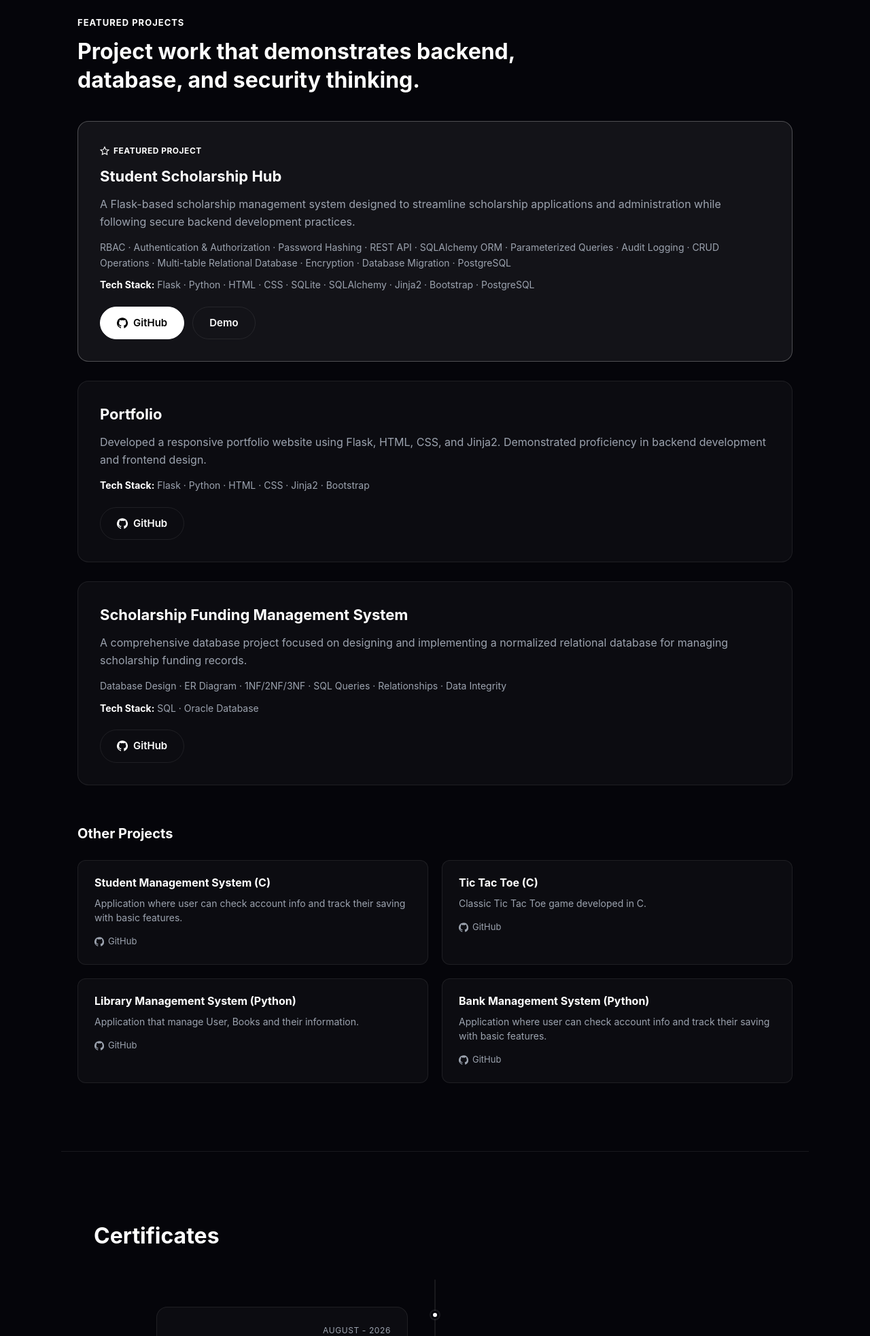
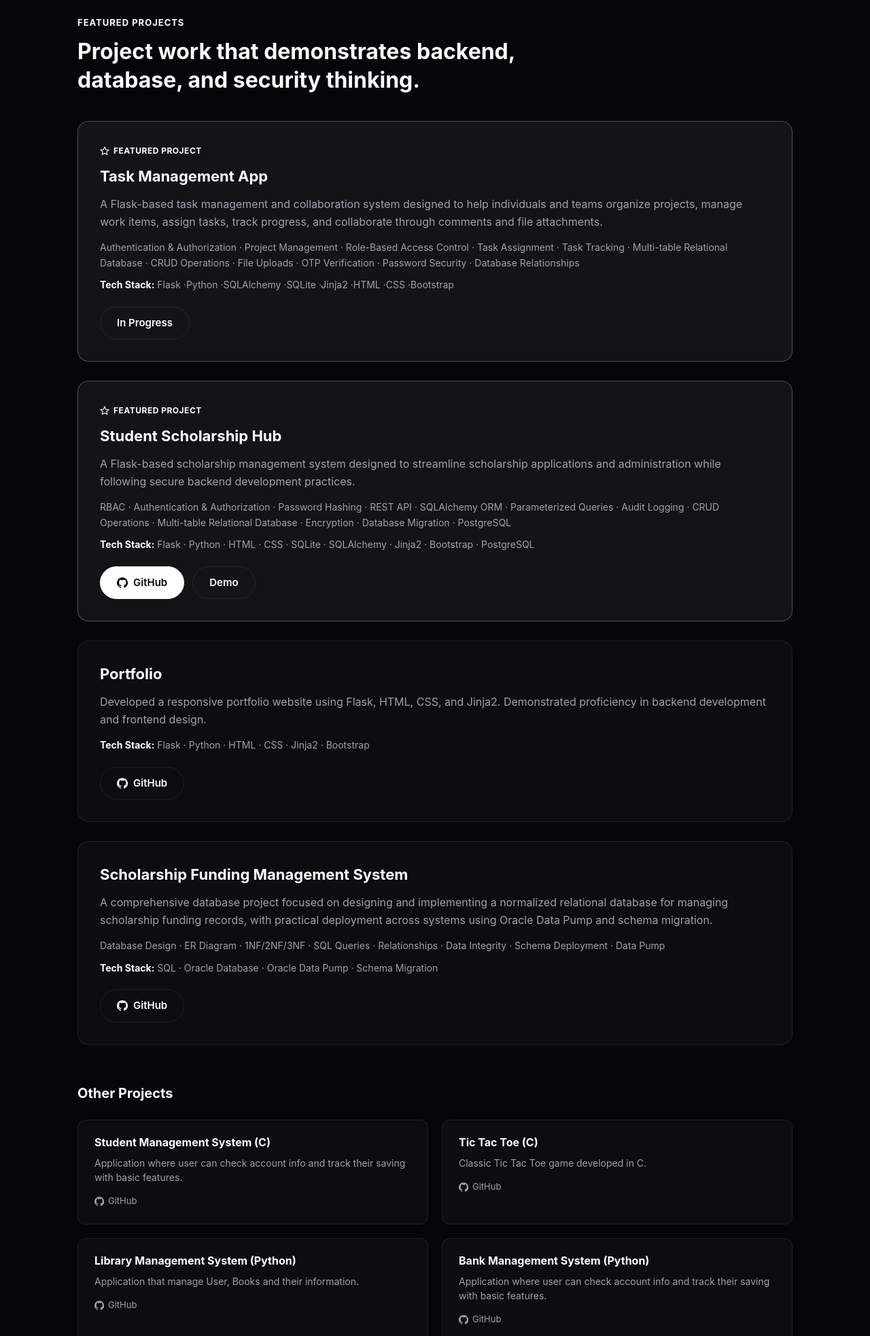
Before and after one commit to javeriazia26/Portfolio, a Flask app: page / in a window 1280 px wide. Shown: the part 2380-4345 px from the top of the page at 68% size. Run offline with Flask 3, Linux system fonts and the light colour scheme.

Commit message:
Update home.html

```diff
--- a/app/templates/home.html
+++ b/app/templates/home.html
@@ -206,6 +206,49 @@
                     FEATURED PROJECT
                 </span>
 
+                <h4>Task Management App</h4>
+
+                <p>
+                    A Flask-based task management and collaboration system designed to help
+                    individuals and teams organize projects, manage work items, assign tasks,
+                    track progress, and collaborate through comments and file attachments.
+                </p>
+
+                <p class="tag-line">
+                    Authentication &amp; Authorization &middot;
+                    Project Management &middot;
+                    Role-Based Access Control &middot;
+                    Task Assignment &middot;
+                    Task Tracking &middot;
+                    Multi-table Relational Database &middot;
+                    CRUD Operations &middot;
+                    File Uploads &middot;
+                    OTP Verification &middot;
+                    Password Security &middot;
+                    Database Relationships
+                </p>
+
+                <p class="tech-stack">
+                    <strong>Tech Stack:</strong>
+                    Flask &middot;Python &middot;SQLAlchemy &middot;SQLite &middot;Jinja2 &middot;HTML &middot;CSS &middot;Bootstrap</p>
+
+                <div class="project-actions">
+
+                    <a href="#" target="_blank" class="btn btn-outline">
+                        In Progress
+                    </a>
+                </div>
+            </div>
+
+
+            <div class="project-card featured">
+                <span class="featured-tag">
+                    <svg xmlns="http://www.w3.org/2000/svg" width="14" height="14" viewBox="0 0 24 24" fill="none" stroke="currentColor" stroke-width="2">
+                        <polygon points="12 2 15 8.5 22 9.3 17 14 18.2 21 12 17.8 5.8 21 7 14 2 9.3 9 8.5 12 2"/>
+                    </svg>
+                    FEATURED PROJECT
+                </span>
+
                 <h4>Student Scholarship Hub</h4>
                 <p>A Flask-based scholarship management system designed to streamline scholarship applications and administration while following secure backend development practices.</p>
 
@@ -244,9 +287,9 @@
 
             <div class="project-card">
                 <h4>Scholarship Funding Management System</h4>
-                <p>A comprehensive database project focused on designing and implementing a normalized relational database for managing scholarship funding records.</p>
-                <p class="tag-line">Database Design &middot; ER Diagram &middot; 1NF/2NF/3NF &middot; SQL Queries &middot; Relationships &middot; Data Integrity</p>
-                <p class="tech-stack"><strong>Tech Stack:</strong> SQL &middot; Oracle Database</p>
+                <p>A comprehensive database project focused on designing and implementing a normalized relational database for managing scholarship funding records, with practical deployment across systems using Oracle Data Pump and schema migration.</p>
+                <p class="tag-line">Database Design &middot; ER Diagram &middot; 1NF/2NF/3NF &middot; SQL Queries &middot; Relationships &middot; Data Integrity &middot; Schema Deployment &middot; Data Pump</p>
+                <p class="tech-stack"><strong>Tech Stack:</strong> SQL &middot; Oracle Database &middot; Oracle Data Pump &middot; Schema Migration</p>
                 <div class="project-actions">
                     <a href="https://github.com/javeriazia26/DBMS_PROJECTS/tree/main/SFMS " target="_blank" class="btn btn-outline">
                         <svg xmlns="http://www.w3.org/2000/svg" width="16" height="16" viewBox="0 0 24 24" fill="currentColor">
@@ -337,10 +380,10 @@
                 <div class="timeline-item timeline-right">
                     <div class="timeline-dot"></div>
                     <div class="timeline-card">
-                    <span class="timeline-date">Auguest - 2026</span>
-                    <h3>Cybersecurity Landscape</h3>
+                    <span class="timeline-date">August - 2026</span>
+                    <h3>Networking Basics</h3>
                     <p class="timeline-issuer">Cisco Network Academy</p>
-                    <p class="timeline-desc">Currently completing Cybersecurity Landscape, expanding my knowledge of cyber defense, threat landscapes, blue team operations, and modern security practices.</p>
+                    <p class="timeline-desc">Currently completing Networking Basics, expanding my knowledge of network fundamentals, protocols, and configurations.</p>
                     <div class="certificate-actions">
                         <a href="#" target="_blank" class="btn">In Progress</a>
                         <!-- <a href="https://www.netacad.com/courses/cybersecurity" target="_blank" class="btn btn-outline">View Credential</a> -->
```
